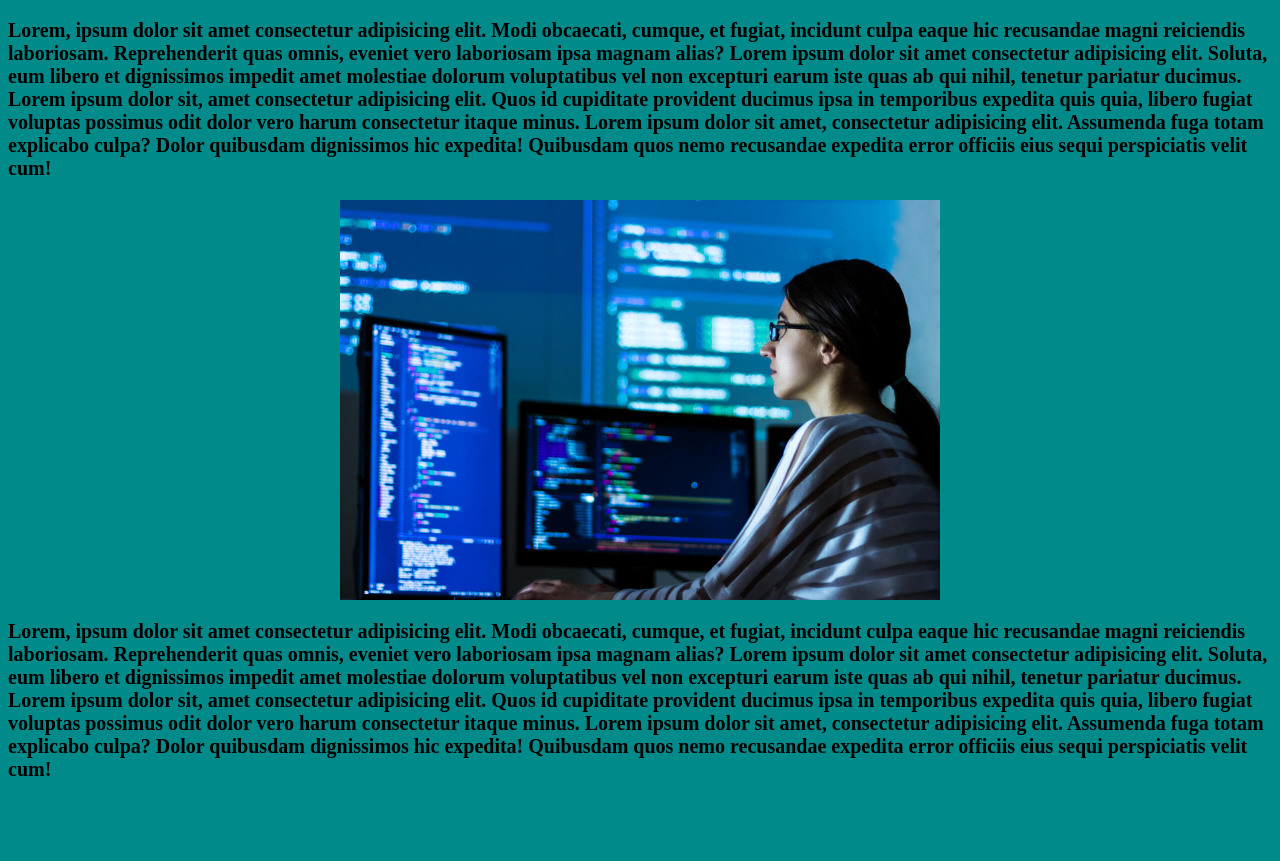
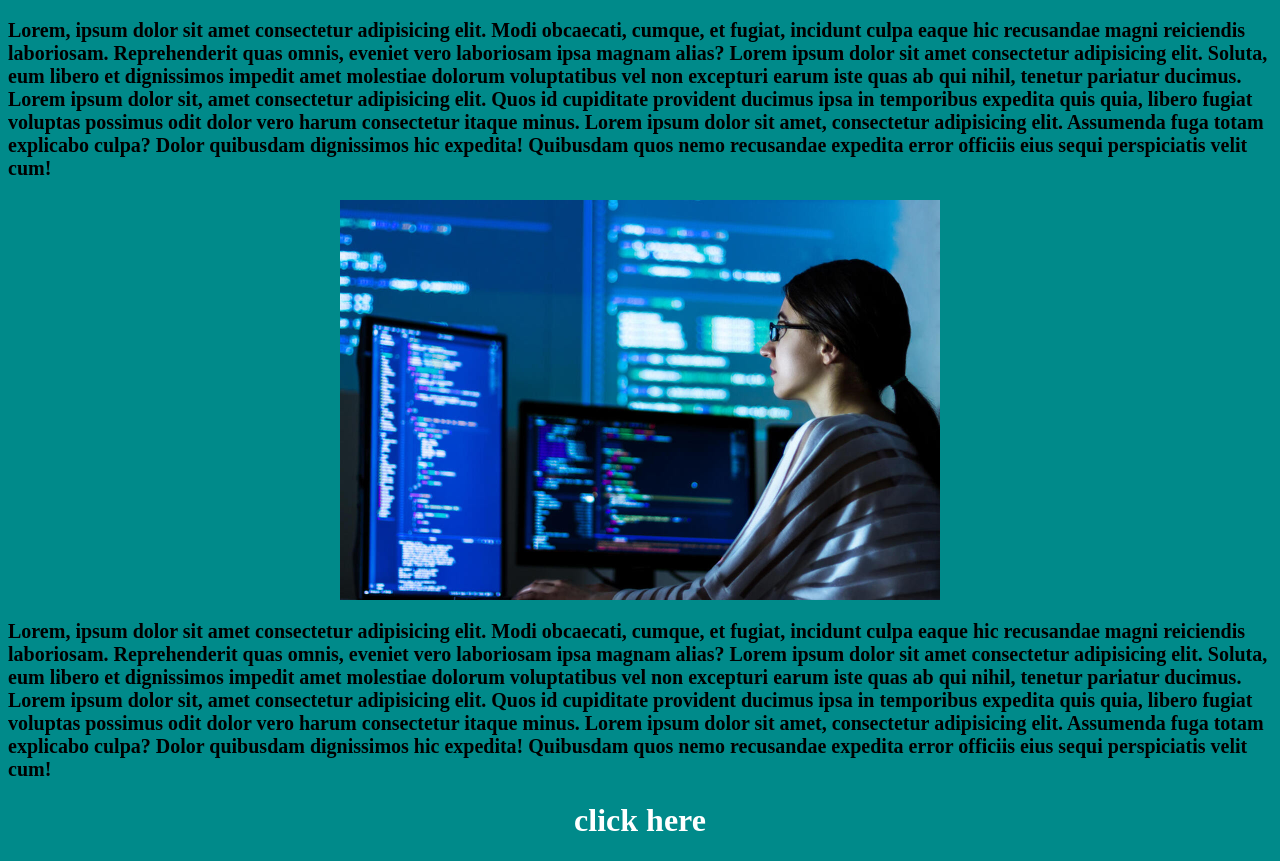
Before and after one commit to mohamedmamdouh22/assignment1, a plain HTML site: page index.html in a window 1280 px wide. Shown: the part 61-922 px from the top of the page. Before the commit the page ends 862 px from the top, so only its background shows below. Drawn offline with Linux system fonts and the light colour scheme.

Commit message:
Update index.html

```diff
--- a/index.html
+++ b/index.html
@@ -40,6 +40,7 @@
             Lorem ipsum dolor sit, amet consectetur adipisicing elit. Quos id cupiditate provident ducimus ipsa in temporibus expedita quis quia, libero fugiat voluptas possimus odit dolor vero harum consectetur itaque minus.
             Lorem ipsum dolor sit amet, consectetur adipisicing elit. Assumenda fuga totam explicabo culpa? Dolor quibusdam dignissimos hic expedita! Quibusdam quos nemo recusandae expedita error officiis eius sequi perspiciatis velit cum!
         </p>
+                <h1> <a href="table.html">click here</a></h1>
 
     </body>
 </html>
```
